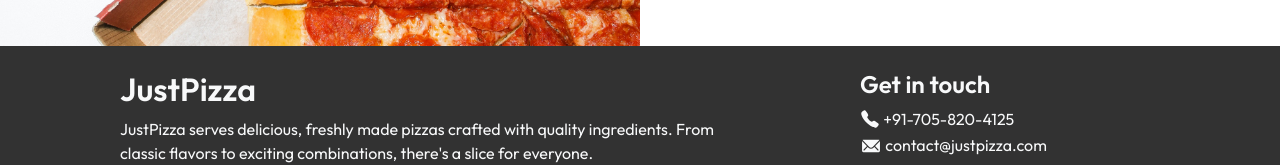
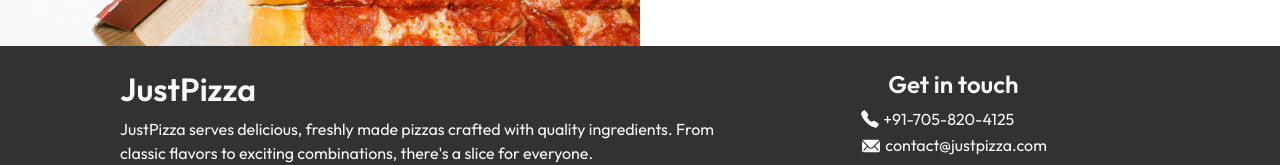
Before and after one commit to vaibhav-velhal/just-pizza-react, a React (Vite) app: page /contact in a window 1280 px wide. Shown: the part 561-726 px from the top of the page. Built offline with nearby package versions, Linux system fonts and the light colour scheme.

Commit message:
text align to center

```diff
--- a/src/components/Footer.jsx
+++ b/src/components/Footer.jsx
@@ -20,7 +20,7 @@ function Footer() {
                 </div>
 
                 <div className="footer-content-right">
-                    <h4 className="fw-semibold">Get in touch</h4>
+                    <h4 className="fw-semibold text-center">Get in touch</h4>
                     <p className="m-0"><IoCall className="mb-1" size={20} /> +91-705-820-4125</p>
                     <p className="m-0"><IoIosMail className="mb-1" size={22} /> contact@justpizza.com</p>
                     <div className="social-links mt-3">
--- a/src/styles/Footer.css
+++ b/src/styles/Footer.css
@@ -47,7 +47,7 @@
         gap: 25px;
     }
 
-    .footer-content h2, .footer-content h4 {
+    .footer-content h2 {
         text-align: center;
     }
 
```
